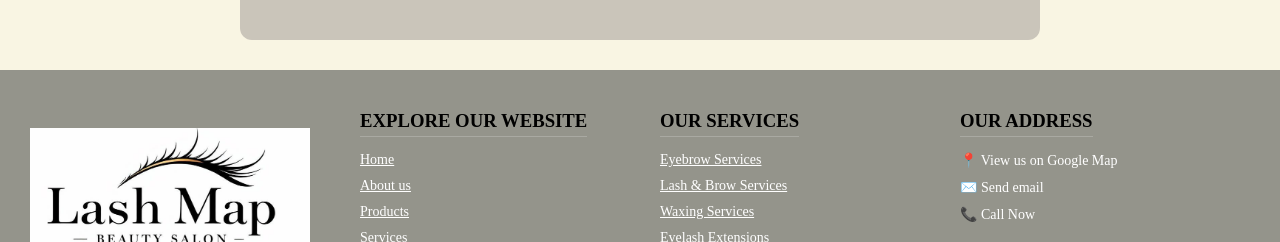
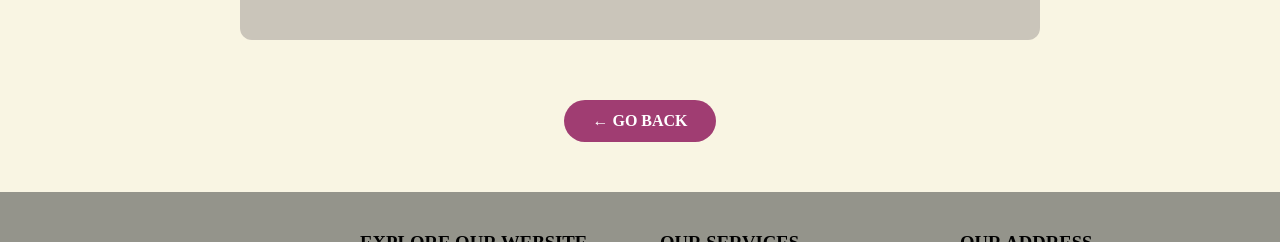
Before and after one commit to RSBusinessTech/lashmapbeautystudio-ui, an Angular app: page /about in a window 1280 px wide. Shown: the part 2212-2454 px from the top of the page. Built offline with nearby package versions, Linux system fonts and the light colour scheme.

Commit message:
Added Go Back button

```diff
--- a/src/app/features/about/components/about/about.component.css
+++ b/src/app/features/about/components/about/about.component.css
@@ -17,7 +17,7 @@
 .about-heading {
   font-size: 36px;
   font-weight: bold;
-  color: #000;
+  color: #830707;
   margin-bottom: 20px;
   margin-left: 30px;
   text-align: left;
@@ -67,7 +67,7 @@
   padding: 30px 20px; /* Reduced padding */
   display: flex;
   justify-content: center;
-  color: #000;
+  color: #830707;
 }
 
 /* Container box */
@@ -206,6 +206,7 @@
   font-weight: bold;
   margin-bottom: 40px;
   animation: fadeIn 5s ease-in-out 0.2s infinite; /* delay of 0.5s with frequency of 5sec */
+  color: #830707;
 }
 
 .staff-cards {
@@ -287,3 +288,40 @@
     font-size: 14px;
   }
 }
+
+  /* -------------------------- */
+/* Call To Action Button */
+/* -------------------------- */
+.cta-area {
+  text-align: center;
+  margin-top: 0px;
+  margin-bottom: 20px;
+
+}
+
+/* Section background */
+.cta {
+  background-color: #f9f5e3;
+  padding: 30px 20px; /* Reduced padding */
+  display: flex;
+  justify-content: center;
+  color: #000;
+}
+
+.btn-primary {
+  background-color: #a03d72;
+  color: #fff;
+  padding: 12px 28px;
+  border: none;
+  border-radius: 50px;
+  text-transform: uppercase;
+  font-weight: 600;
+  cursor: pointer;
+  text-decoration: none;
+  display: inline-block;
+  transition: background-color 0.3s ease;
+}
+
+.btn-primary:hover {
+  background-color: #746f67;
+}
--- a/src/app/features/about/components/about/about.component.html
+++ b/src/app/features/about/components/about/about.component.html
@@ -77,3 +77,9 @@
     </div>
   </div>
 </section>
+
+<section class="cta">
+  <div class="cta-area">
+    <a class="btn-primary" (click)="goBack()">← Go Back</a>
+  </div>
+</section>
--- a/src/app/features/about/components/about/about.component.ts
+++ b/src/app/features/about/components/about/about.component.ts
@@ -1,3 +1,4 @@
+import { Location } from '@angular/common';
 import { Component, OnInit } from '@angular/core';
 
 @Component({
@@ -7,9 +8,11 @@ import { Component, OnInit } from '@angular/core';
 })
 export class AboutComponent implements OnInit {
 
-  constructor() { }
+  constructor(private location:Location) { }
 
   ngOnInit() {
   }
-
+   goBack(): void {
+    this.location.back();
+  }
 }
--- a/src/app/features/contact/components/contact/contact.component.css
+++ b/src/app/features/contact/components/contact/contact.component.css
@@ -15,7 +15,7 @@
 .contact-section .container h2 {
   text-align: center;
   color: #830707;
-  font-size: 2.5rem;
+  font-size: 2.0rem;
   animation: fadeIn 5s ease-in-out 0.2s infinite; /* delay of 0.5s with frequency of 5sec */
 }
 
@@ -97,3 +97,29 @@
     font-size: 1.5rem;
   }
 }
+
+  /* -------------------------- */
+/* Call To Action Button */
+/* -------------------------- */
+.cta-area {
+  text-align: center;
+  margin-top: 40px;
+}
+
+.btn-primary {
+  background-color: #a03d72;
+  color: #fff;
+  padding: 12px 28px;
+  border: none;
+  border-radius: 50px;
+  text-transform: uppercase;
+  font-weight: 600;
+  cursor: pointer;
+  text-decoration: none;
+  display: inline-block;
+  transition: background-color 0.3s ease;
+}
+
+.btn-primary:hover {
+  background-color: #746f67;
+}
--- a/src/app/features/contact/components/contact/contact.component.html
+++ b/src/app/features/contact/components/contact/contact.component.html
@@ -22,4 +22,8 @@
       <button type="submit" [disabled]="contactForm.invalid">Send Email</button>
     </form>
   </div>
+
+  <div class="cta-area">
+    <a class="btn-primary" (click)="goBack()">← Go Back</a>
+  </div>
 </section>
--- a/src/app/features/contact/components/contact/contact.component.ts
+++ b/src/app/features/contact/components/contact/contact.component.ts
@@ -3,6 +3,7 @@ import { Component, OnInit } from '@angular/core';
 import { FormBuilder, FormGroup, Validators } from '@angular/forms';
 import { ContactService } from '../../services/contact.service';
 import { ContactRequest } from '../../models/ContactRequest';
+import { Location } from '@angular/common';
 
 @Component({
   selector: 'app-contact',
@@ -13,7 +14,7 @@ export class ContactComponent implements OnInit {
   contactForm: FormGroup;
 
   //Dependency Injection (Constrcutor DI).
-  constructor(private fb: FormBuilder, private contactService: ContactService) {
+  constructor(private fb: FormBuilder, private contactService: ContactService, private location: Location) {
     //validating the inputs fields.
     this.contactForm = this.fb.group({
       name: ['', Validators.required],
@@ -46,4 +47,8 @@ export class ContactComponent implements OnInit {
   ngOnInit() {
   }
 
+   goBack(): void {
+    this.location.back();
+  }
+
 }
--- a/src/app/features/services/components/services/services.component.ts
+++ b/src/app/features/services/components/services/services.component.ts
@@ -59,9 +59,4 @@ export class ServicesComponent {
     goBack(): void {
     this.location.back();
   }
-
-  ngOnInit() {
-  // This forces the browser URL to update without reloading the page
-  this.location.go('/services');
 }
-}
```
